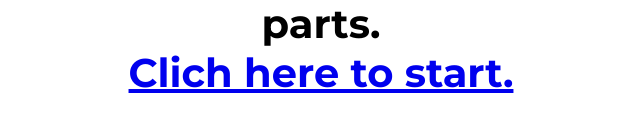
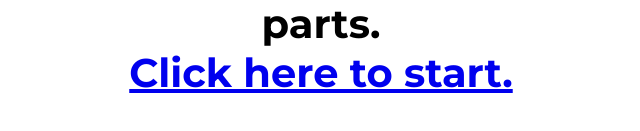
Before and after one commit to qsysmine/profoundity, a plain HTML site: page index.html in a window 1280 px wide. Shown: the part 147-278 px from the top of the page, 319-959 px from the left. Drawn offline with nearby package versions, Linux system fonts and the light colour scheme.

Commit message:
Update index.html

```diff
--- a/index.html
+++ b/index.html
@@ -11,7 +11,7 @@
     <div id="explanation">
       Profoundity [n.]:<br/>
       A system for displaying profound thoughts in three parts.<br/>
-      <a href="/save">Clich here to start.</a>
+      <a href="/save">Click here to start.</a>
     </div>
   </body>
   <script src="//ajax.googleapis.com/ajax/libs/jquery/2.1.1/jquery.min.js"></script>
```
